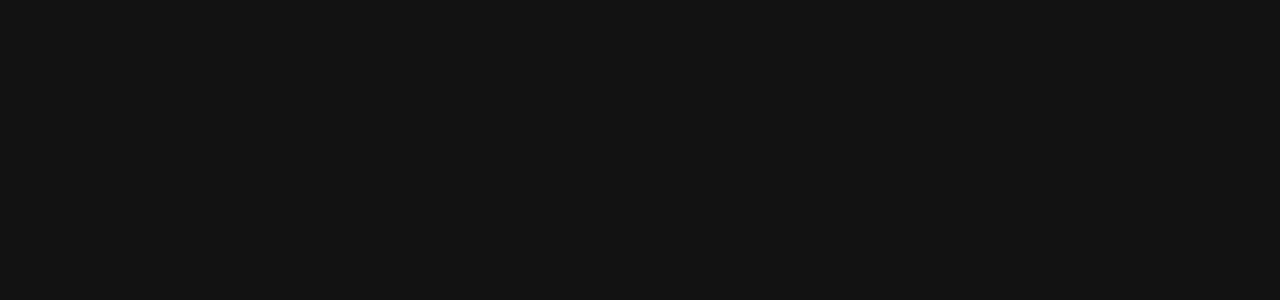
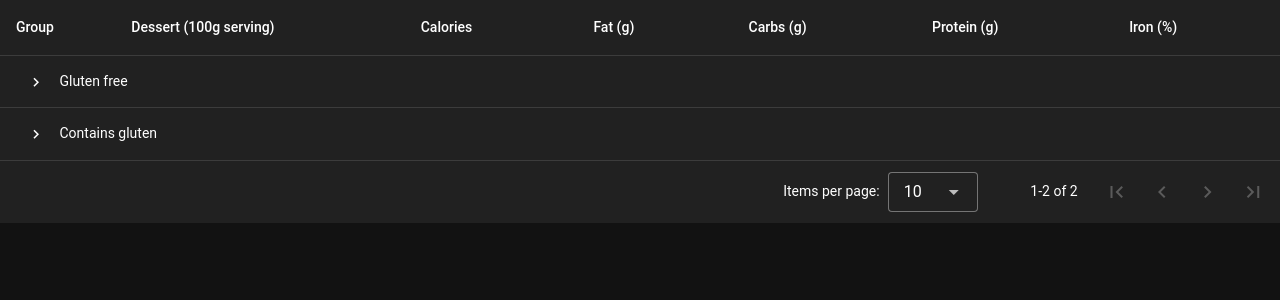
Before and after one commit to Raconer/portfolio-fe, a Nuxt app: page /manage/category in a window 1280 px wide. Before the commit this address had no page. Shown: the top 300 px of the page. Built offline with nearby package versions, Linux system fonts and the light colour scheme.

Commit message:
feat - History Page 및 Create Component 추가

```diff
--- /dev/null
+++ b/components/manage/CategoryTable.vue
@@ -0,0 +1,145 @@
+<template>
+  <v-data-table
+      :group-by="groupBy"
+      :headers="headers"
+      :items="desserts"
+      item-value="name"
+  >
+    <template v-slot:group-header="{ item, columns, toggleGroup, isGroupOpen }">
+      <tr>
+        <td :colspan="columns.length">
+          <VBtn
+              :icon="isGroupOpen(item) ? '$expand' : '$next'"
+              size="small"
+              variant="text"
+              @click="toggleGroup(item)"
+          ></VBtn>
+          {{ item.value ? 'Contains gluten' : 'Gluten free' }}
+        </td>
+      </tr>
+    </template>
+  </v-data-table>
+</template>
+<script lang="ts">
+export default {
+  data () {
+    return {
+      groupBy: [
+        {
+          key: 'gluten',
+          order: 'asc',
+        },
+      ],
+      headers: [
+        {
+          title: 'Dessert (100g serving)',
+          align: 'start',
+          sortable: false,
+          key: 'name',
+        },
+        { title: 'Calories', key: 'calories' },
+        { title: 'Fat (g)', key: 'fat' },
+        { title: 'Carbs (g)', key: 'carbs' },
+        { title: 'Protein (g)', key: 'protein' },
+        { title: 'Iron (%)', key: 'iron' },
+      ],
+      desserts: [
+        {
+          name: 'Frozen Yogurt',
+          calories: 159,
+          fat: 6.0,
+          carbs: 24,
+          protein: 4.0,
+          iron: '1%',
+          gluten: false,
+        },
+        {
+          name: 'Ice cream sandwich',
+          calories: 237,
+          fat: 9.0,
+          carbs: 37,
+          protein: 4.3,
+          iron: '1%',
+          gluten: false,
+        },
+        {
+          name: 'Eclair',
+          calories: 262,
+          fat: 16.0,
+          carbs: 23,
+          protein: 6.0,
+          iron: '7%',
+          gluten: true,
+        },
+        {
+          name: 'Cupcake',
+          calories: 305,
+          fat: 3.7,
+          carbs: 67,
+          protein: 4.3,
+          iron: '8%',
+          gluten: true,
+        },
+        {
+          name: 'Gingerbread',
+          calories: 356,
+          fat: 16.0,
+          carbs: 49,
+          protein: 3.9,
+          iron: '16%',
+          gluten: true,
+        },
+        {
+          name: 'Jelly bean',
+          calories: 375,
+          fat: 0.0,
+          carbs: 94,
+          protein: 0.0,
+          iron: '0%',
+          gluten: false,
+        },
+        {
+          name: 'Lollipop',
+          calories: 392,
+          fat: 0.2,
+          carbs: 98,
+          protein: 0,
+          iron: '2%',
+          gluten: false,
+        },
+        {
+          name: 'Honeycomb',
+          calories: 408,
+          fat: 3.2,
+          carbs: 87,
+          protein: 6.5,
+          iron: '45%',
+          gluten: true,
+        },
+        {
+          name: 'Donut',
+          calories: 452,
+          fat: 25.0,
+          carbs: 51,
+          protein: 4.9,
+          iron: '22%',
+          gluten: true,
+        },
+        {
+          name: 'KitKat',
+          calories: 518,
+          fat: 26.0,
+          carbs: 65,
+          protein: 7,
+          iron: '6%',
+          gluten: true,
+        },
+      ],
+    }
+  },
+}
+</script>
+
+<style scoped lang="css">
+
+</style>
--- /dev/null
+++ b/pages/manage/category.vue
@@ -0,0 +1,12 @@
+<template>
+    <category-table>
+
+    </category-table>
+</template>
+<script lang="ts">
+import {defineComponent} from 'vue'
+
+export default defineComponent({
+  name: "category",
+})
+</script>
```
Also changed, not shown: pages/manage/index.vue (renamed from pages/manage.vue).
